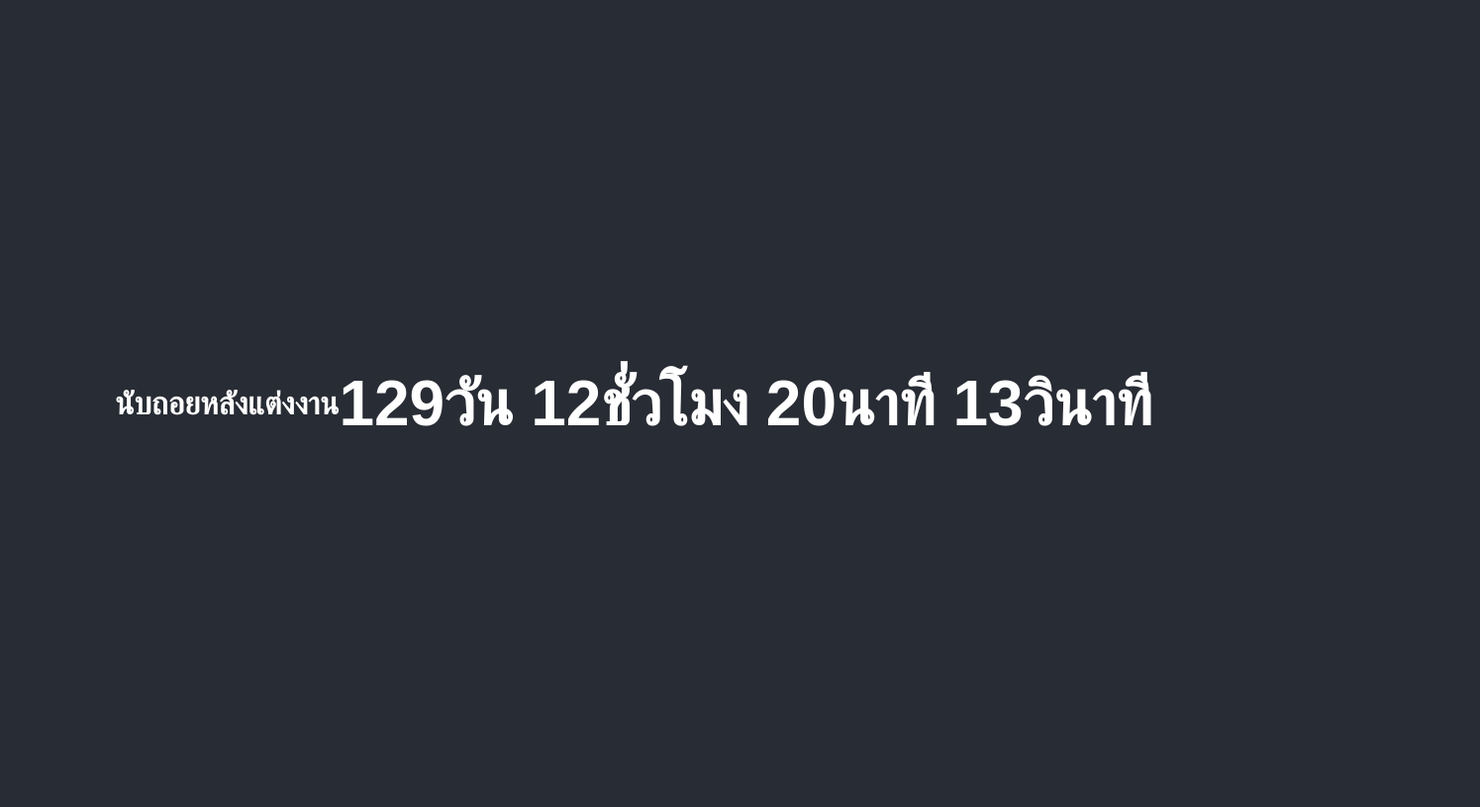
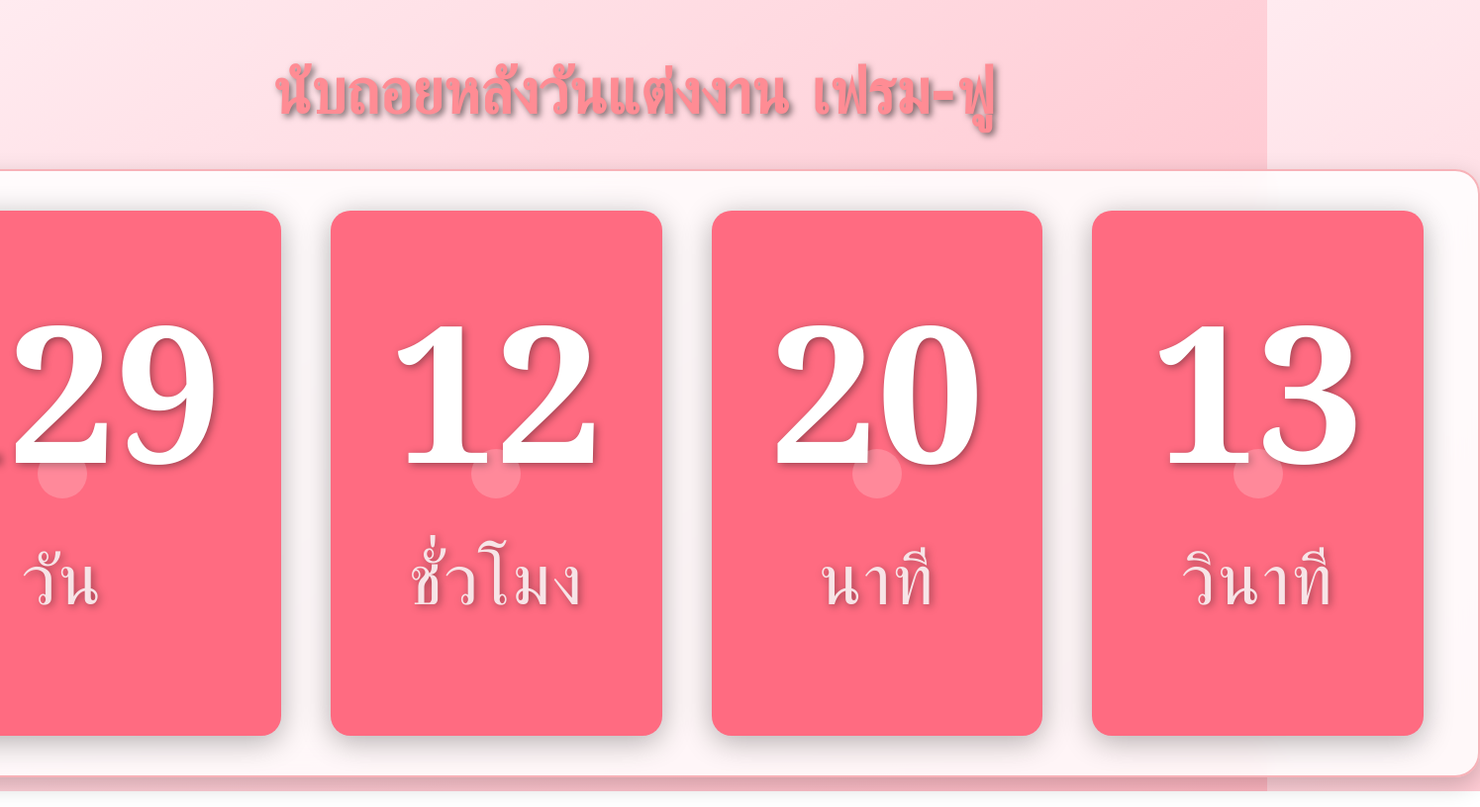
Before and after one commit to tentyuubito/countdown, a plain HTML site: page index.html in a window 1280 px wide. Shown: the whole page at 99% size, 1495 px wide, since content can reach past the window. Drawn offline with Linux system fonts and the light colour scheme.

Commit message:
change theme

```diff
--- a/index.html
+++ b/index.html
@@ -6,24 +6,114 @@
     <title>Countdown Timer</title>
     <style>
         body {
-            font-family: Arial, sans-serif;
+            font-family: 'Georgia', serif;
+            margin: 0;
+            padding: 0;
+            height: 100vh;
             display: flex;
             justify-content: center;
             align-items: center;
-            height: 100vh;
-            background-color: #282c34;
+            background: linear-gradient(to top left, #ffb6c1, #ffebf0);
             color: white;
+            text-shadow: 2px 2px 8px rgba(0, 0, 0, 0.4);
+        }
+
+        h1 {
+            font-size: 4em;
             text-align: center;
+            margin-bottom: 40px;
+            color: #ff8c94;
+            font-family: 'Brush Script MT', cursive;
+            text-shadow: 3px 3px 6px rgba(0, 0, 0, 0.5);
         }
+
         #countdown {
-            font-size: 2em;
+            display: flex;
+            justify-content: center;
+            align-items: center;
+            background-color: rgba(255, 255, 255, 0.85);
+            border-radius: 25px;
+            padding: 40px 30px;
+            box-shadow: 0 8px 25px rgba(0, 0, 0, 0.2);
+            backdrop-filter: blur(15px);
+            border: 2px solid #f7b2b8;
         }
+
+        .countdown-item {
+            margin: 0 25px;
+            text-align: center;
+            background-color: #ff6b81;
+            padding: 40px 60px;
+            border-radius: 20px;
+            box-shadow: 0 6px 30px rgba(0, 0, 0, 0.3);
+            color: #fff;
+            font-size: 3em;
+            position: relative;
+        }
+
+        .countdown-item::before {
+            content: "";
+            position: absolute;
+            top: 50%;
+            left: 50%;
+            width: 50px;
+            height: 50px;
+            border-radius: 50%;
+            background-color: #fff;
+            opacity: 0.2;
+            transform: translate(-50%, -50%);
+        }
+
+        .countdown-item p {
+            font-size: 1.5em;
+            margin-top: 10px;
+            text-transform: uppercase;
+            letter-spacing: 2px;
+            color: #f7e4e7;
+        }
+
+        .countdown-item span {
+            font-size: 4em;
+            font-weight: bold;
+            display: block;
+            margin-top: 10px;
+        }
+
+        .countdown-item:hover {
+            animation: pulse 1.5s infinite;
+            transform: scale(1.1);
+        }
+
+        @keyframes pulse {
+            0% { transform: scale(1); }
+            50% { transform: scale(1.1); }
+            100% { transform: scale(1); }
+        }
+
     </style>
 </head>
 <body>
-	<h1>นับถอยหลังแต่งงาน<h1>
-
-    <div id="countdown"></div>
+    <div>
+        <h1>นับถอยหลังวันแต่งงาน เฟรม-ฟู</h1>
+        <div id="countdown">
+            <div class="countdown-item" id="days">
+                <span>0</span>
+                <p>วัน</p>
+            </div>
+            <div class="countdown-item" id="hours">
+                <span>0</span>
+                <p>ชั่วโมง</p>
+            </div>
+            <div class="countdown-item" id="minutes">
+                <span>0</span>
+                <p>นาที</p>
+            </div>
+            <div class="countdown-item" id="seconds">
+                <span>0</span>
+                <p>วินาที</p>
+            </div>
+        </div>
+    </div>
     <script>
         function updateCountdown() {
             const targetDate = new Date("Jul 5, 2025 15:00:00").getTime();
@@ -31,7 +121,7 @@
             const difference = targetDate - now;
 
             if (difference < 0) {
-                document.getElementById("countdown").innerHTML = "Countdown expired!";
+                document.getElementById("countdown").innerHTML = "<h2 style='font-size: 2.5em; color: #ff5c5c;'>Countdown expired!</h2>";
                 return;
             }
 
@@ -40,7 +130,10 @@
             const minutes = Math.floor((difference % (1000 * 60 * 60)) / (1000 * 60));
             const seconds = Math.floor((difference % (1000 * 60)) / 1000);
 
-            document.getElementById("countdown").innerHTML = `${days}วัน ${hours}ชั่วโมง ${minutes}นาที ${seconds}วินาที`;
+            document.getElementById("days").getElementsByTagName("span")[0].innerText = days;
+            document.getElementById("hours").getElementsByTagName("span")[0].innerText = hours;
+            document.getElementById("minutes").getElementsByTagName("span")[0].innerText = minutes;
+            document.getElementById("seconds").getElementsByTagName("span")[0].innerText = seconds;
         }
 
         updateCountdown();
```
